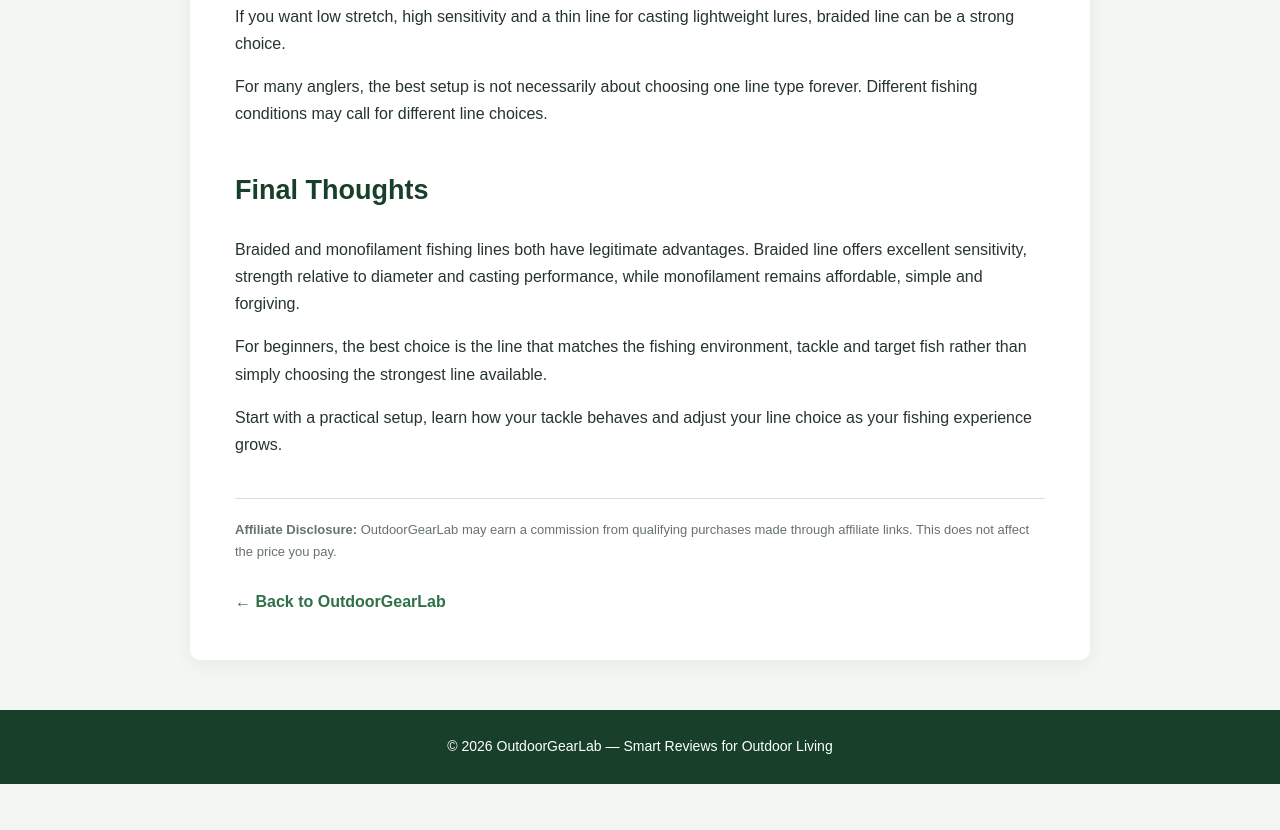
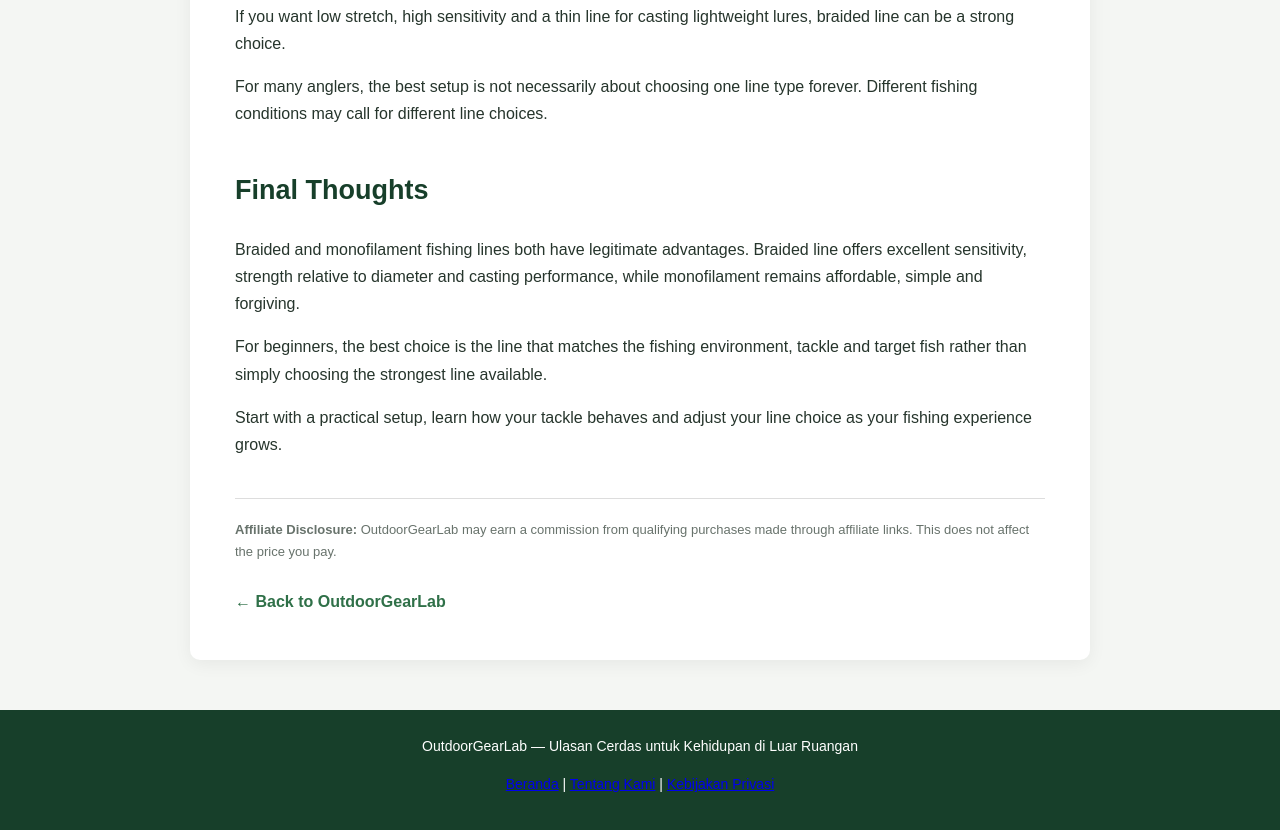
Before and after one commit to hafidh18-hub/OutdoorGearLab, a plain HTML site: page braided-vs-monofilament-fishing-line.html in a window 1280 px wide. Shown: the part 5299-6129 px from the top of the page. Before the commit the page ends 6083 px from the top, so only its background shows below. Drawn offline with Linux system fonts and the light colour scheme.

Commit message:
Update braided-vs-monofilament-fishing-line.html

```diff
--- a/braided-vs-monofilament-fishing-line.html
+++ b/braided-vs-monofilament-fishing-line.html
@@ -716,11 +716,16 @@
 
     <div class="container">
 
-        © 2026 OutdoorGearLab — Smart Reviews for Outdoor Living
+        OutdoorGearLab — Ulasan Cerdas untuk Kehidupan di Luar Ruangan
+
+        <p>
+            <a href="index.html">Beranda</a> |
+            <a href="about.html">Tentang Kami</a> |
+            <a href="privacy.html">Kebijakan Privasi</a>
+        </p>
 
     </div>
 
 </footer>
-
 </body>
 </html>
```
